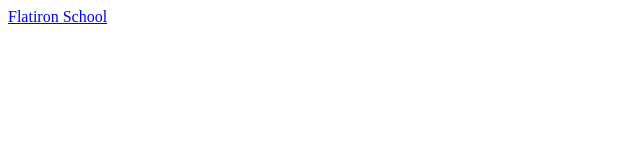
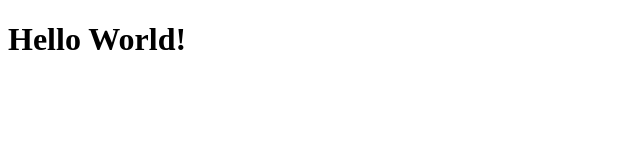
Before and after one commit to akent22000/amanda-locher-website, a plain HTML site: page index.html in a window 1280 px wide. Shown: the whole page, without its empty margins (0-640 px from the left). Drawn offline with Linux system fonts and the light colour scheme.

Commit message:
index update

```diff
--- a/index.html
+++ b/index.html
@@ -1,11 +1,9 @@
-<!-- Write your HTML in this file -->
 <!DOCTYPE html>
 <html lang="en">
-    <head>
-    <title>My Site Title</title>
-
-</head>
-    <body>
-        <a href="https://flatironschool.com">Flatiron School</a>
-    </body>
+  <head>
+    <title>Amanda Locher Website</title>
+  </head>
+  <body>
+    <h1>Hello World!</h1>
+  </body>
 </html>
```
